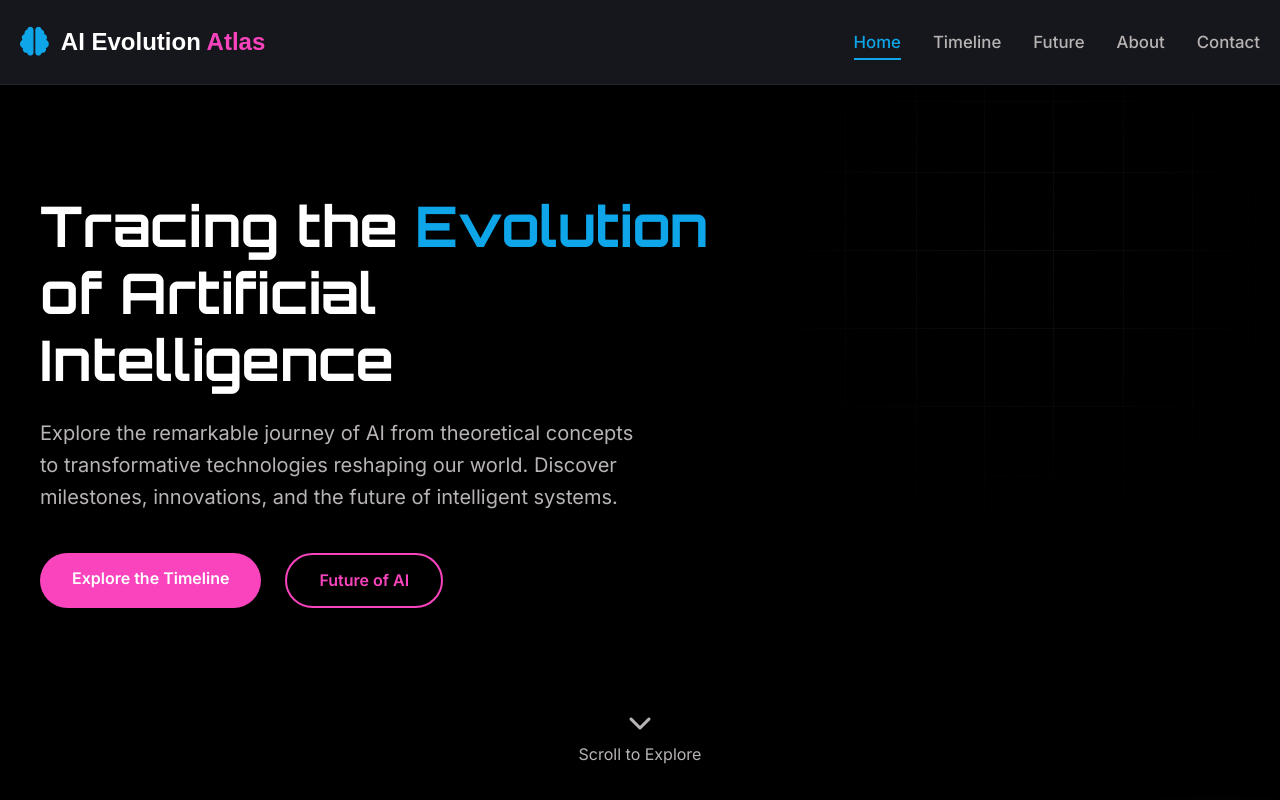
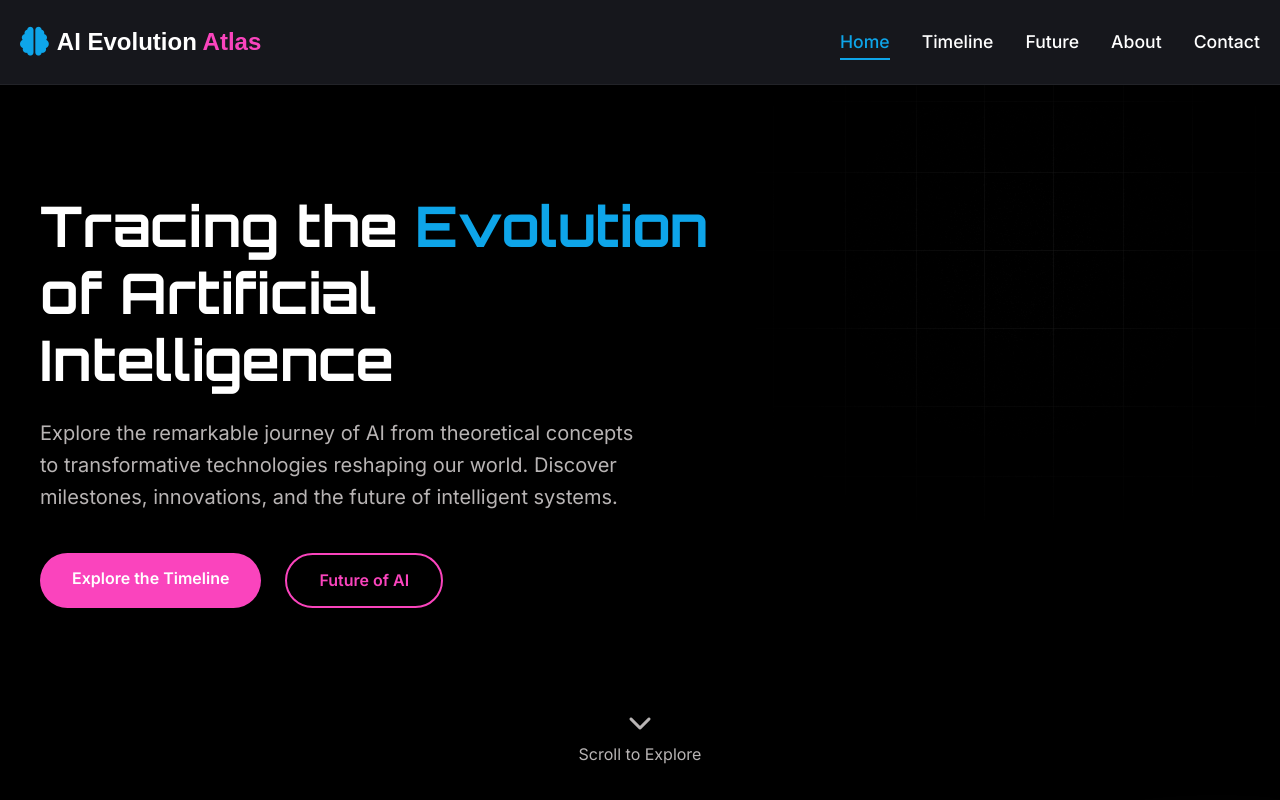
Before and after one commit to Maaz-dev-1/Ai-Evolution-Atlas, a plain HTML site: page index.html in a window 1280 px wide. Shown: the top 800 px of the page. Drawn offline with Linux system fonts and the light colour scheme; some packages are replaced by stand-ins of ours; a script that the page names is missing.

Commit message:
Update style.css

```diff
--- a/style.css
+++ b/style.css
@@ -164,7 +164,7 @@ body {
         }
 
         header.scrolled {
-            padding: 0.5rem 0;
+            padding: 0rem 0;
             background-color: rgba(15, 17, 26, 0.95);
         }
 
@@ -179,7 +179,7 @@ body {
         .logo {
             display: flex;
             align-items: center;
-            gap: 0.75rem;
+            gap: 0.5rem;
             text-decoration: none;
         }
 
@@ -206,10 +206,10 @@ body {
         }
 
         nav a {
-            color: var(--text-secondary);
+            color: var(--text-primary);
             text-decoration: none;
             font-weight: 500;
-            font-size: 1.05rem;
+            font-size: 1.1rem;
             position: relative;
             padding: 0.5rem 0;
             transition: var(--transition);
@@ -319,6 +319,7 @@ body {
     background: var(--bg-secondary);
 }
 
+
 .content-grid {
     display: grid;
     grid-template-columns: 1fr 1fr;
@@ -367,7 +368,7 @@ body {
             position: relative;
             overflow: hidden;
             box-shadow: var(--glow-primary);
-            border: 1px solid rgba(255, 255, 255, 0.05);
+            border: 1px solid rgba(255, 255, 255, 0.692);
         }
 
         .history-card:hover {
```
